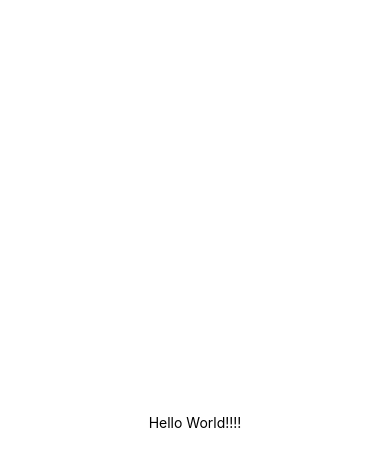
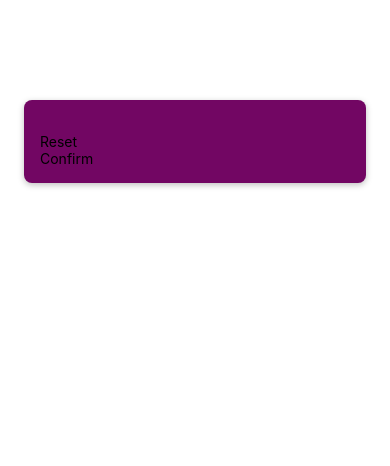
Before and after one commit to KongJudy/RN_gameapp, a React Native app: screen / in a window 390 px wide. Shown: the top 466 px of the page. Built offline with nearby package versions, Linux system fonts and the light colour scheme.

Commit message:
adding shadows

```diff
--- a/App.js
+++ b/App.js
@@ -1,13 +1,9 @@
-import { StatusBar } from 'expo-status-bar';
-import { StyleSheet, Text, View } from 'react-native';
+import { StyleSheet } from 'react-native';
+
+import StartGameScreen from './screens/StartGameScreen';
 
 export default function App() {
-  return (
-    <View style={styles.container}>
-      <Text>Hello World!!!!</Text>
-      <StatusBar style="auto" />
-    </View>
-  );
+  return <StartGameScreen />;
 }
 
 const styles = StyleSheet.create({
@@ -15,6 +11,6 @@
     flex: 1,
     backgroundColor: '#fff',
     alignItems: 'center',
-    justifyContent: 'center',
-  },
+    justifyContent: 'center'
+  }
 });
--- /dev/null
+++ b/components/PrimaryButton.js
@@ -0,0 +1,14 @@
+import { StyleSheet, Text, View } from 'react-native';
+import React from 'react';
+
+const PrimaryButton = ({ children }) => {
+  return (
+    <View>
+      <Text>{children}</Text>
+    </View>
+  );
+};
+
+export default PrimaryButton;
+
+const styles = StyleSheet.create({});
--- /dev/null
+++ b/screens/StartGameScreen.js
@@ -0,0 +1,30 @@
+import { StyleSheet, TextInput, View } from 'react-native';
+
+import PrimaryButton from '../components/PrimaryButton';
+
+const StartGameScreen = () => {
+  return (
+    <View style={styles.inputContainer}>
+      <TextInput />
+      <PrimaryButton>Reset</PrimaryButton>
+      <PrimaryButton>Confirm</PrimaryButton>
+    </View>
+  );
+};
+
+export default StartGameScreen;
+
+const styles = StyleSheet.create({
+  inputContainer: {
+    marginTop: 100,
+    marginHorizontal: 24,
+    padding: 16,
+    backgroundColor: '#720663',
+    borderRadius: 8,
+    elevation: 4,
+    shadowColor: 'black',
+    shadowOffset: { width: 0, height: 2 },
+    shadowRadius: 6,
+    shadowOpacity: 0.25
+  }
+});
```
Also changed, not shown: package.json (+6 -6 lines), screens/GameOverScreen.js (added, +11 -0 lines), screens/GameScreen.js (added, +11 -0 lines), 1 other file (tests, documents, lock files or other folders).
